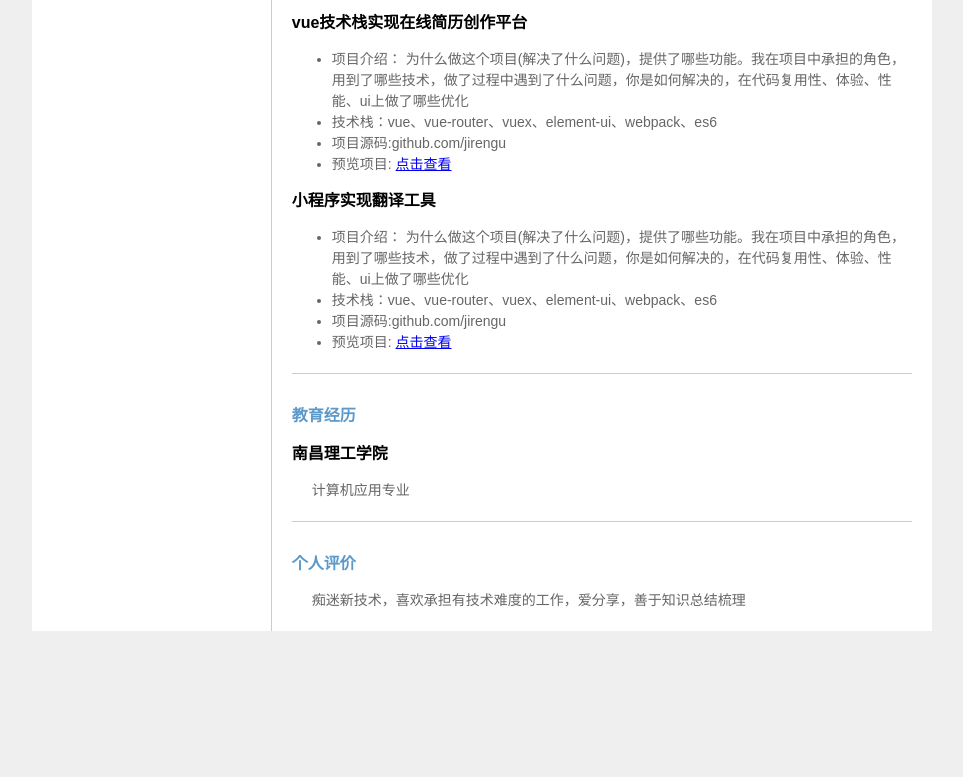
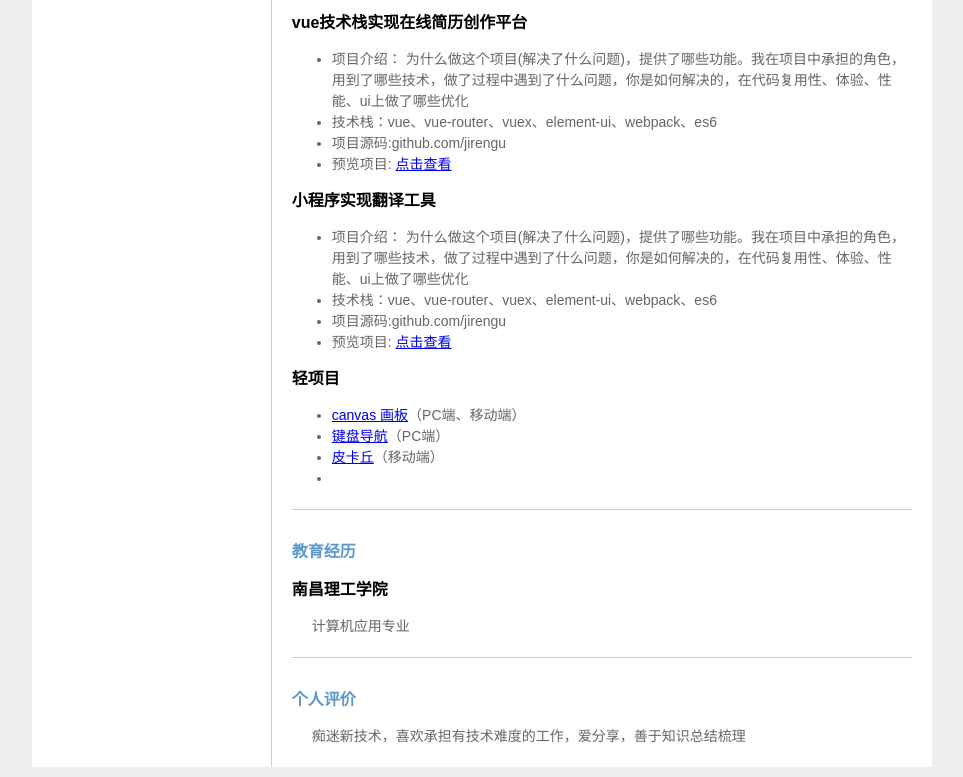
Before and after one commit to donghao-doc/resume-flex, a plain HTML site: page index.html in a window 1280 px wide. Shown: the part 1194-1971 px from the top of the page, without its empty margins (158-1121 px from the left). Before the commit the page ends 1835 px from the top, so only its background shows below. Drawn offline with Linux system fonts and the light colour scheme.

Commit message:
add 轻项目

```diff
--- a/index.html
+++ b/index.html
@@ -201,6 +201,23 @@
                 </li>
               </ul>
             </dd>
+
+            <dt style="margin-top: 14px;">轻项目</dt>
+            <dd>
+              <ul>
+                <li>
+                  <a href="https://dongdong12138.github.io/canvas/index.html">canvas 画板</a>（PC端、移动端）
+                </li>
+                <li>
+                  <a href="https://dongdong12138.github.io/keyboard-nav/index.html">键盘导航</a>（PC端）
+                </li>
+                <li>
+                  <a href="https://dongdong12138.github.io/Pikachu/index.html">皮卡丘</a>（移动端）
+                </li>
+                <li>
+                </li>
+              </ul>
+            </dd>
           </dl>
         </section>
 
```
